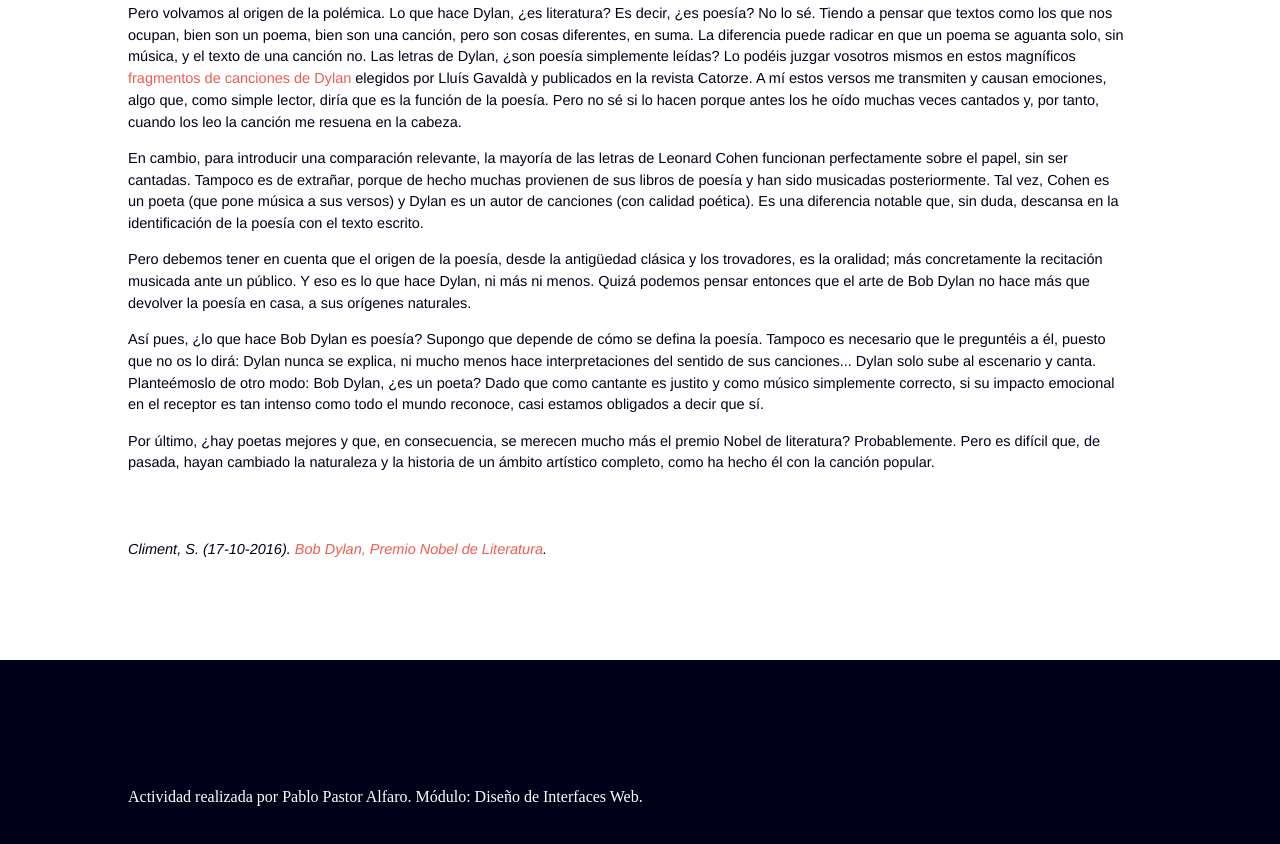
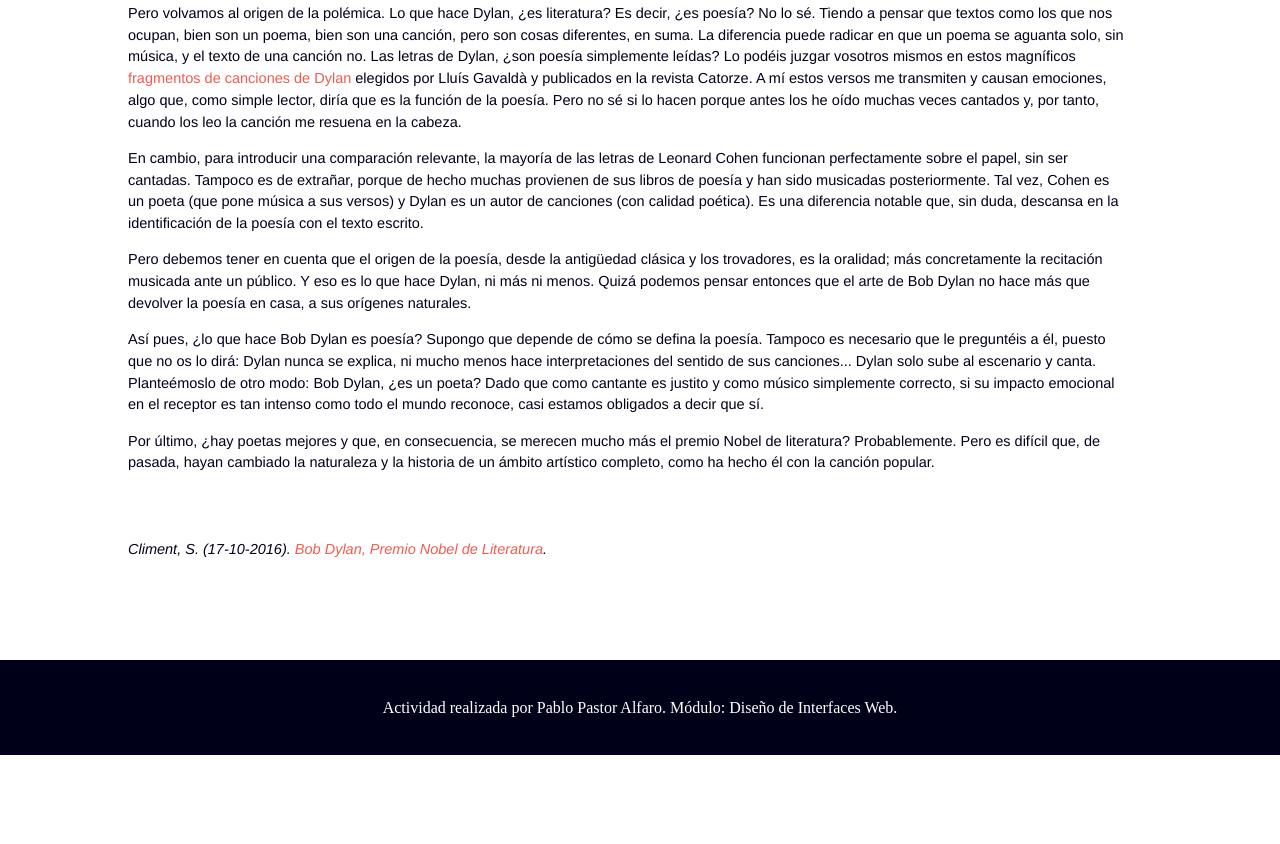
Before and after one commit to pablomgo10/Practica1_1Evaluacion, a plain HTML site: page index.html in a window 1280 px wide. Shown: the part 2971-3815 px from the top of the page. After the commit the page ends 3726 px from the top, so only its background shows below. Drawn offline with Linux system fonts and the light colour scheme.

Commit message:
pagina1_acabada

```diff
--- a/css/estilos.css
+++ b/css/estilos.css
@@ -21,7 +21,8 @@ header h1 a {
 footer {
     background-color: rgb(0, 0, 25);
     color: rgb(255, 255, 255);
-    padding: 10%;
+    padding: 3%;
+    text-align: center;
 
 }
 
@@ -128,8 +129,8 @@ section img {
 
 .descripcion_cita {
     font-size: 11px;
-font-style: italic;
-margin-left: 3%;
+    font-style: italic;
+    margin-left: 3%;
 }
 
 .informacion_foto {
@@ -149,7 +150,7 @@ margin-left: 3%;
     margin-left: 28%;
 }
 
-.autor_final{
+.autor_final {
     padding-top: 5%;
     padding-bottom: 10%;
     font-style: italic;
```
